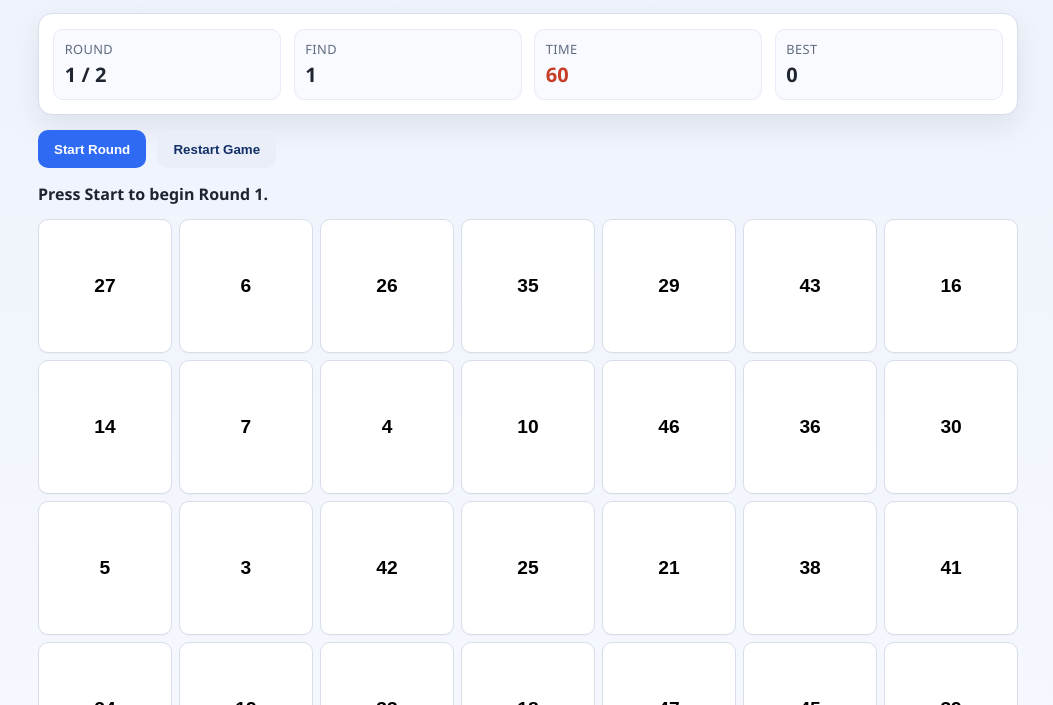
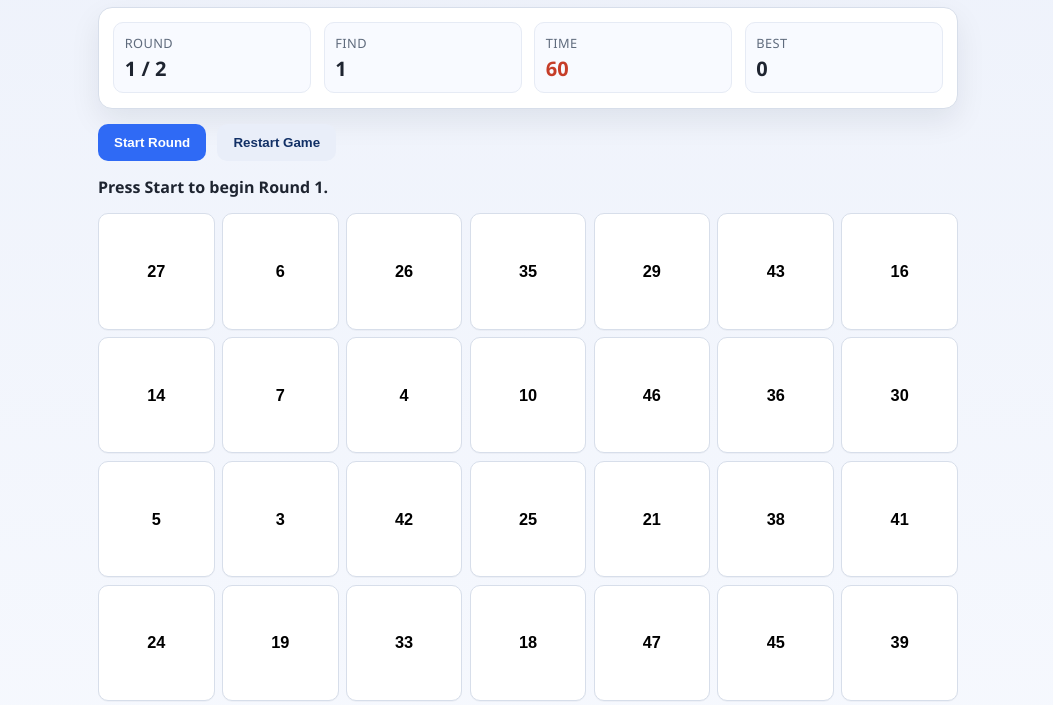
Before and after one commit to StefanWout/number-grid-challenge, a plain HTML site: page index.html in a window 1280 px wide. Shown: the part 94-799 px from the top of the page, without its empty margins (112-1165 px from the left). Drawn offline with Linux system fonts and the light colour scheme.

Commit message:
resized for pc

```diff
--- a/styles.css
+++ b/styles.css
@@ -23,8 +23,8 @@ body {
 }
 
 .app {
-  width: min(980px, 94vw);
-  margin: 1.2rem auto 2rem;
+  width: min(860px, 94vw);
+  margin: 0.8rem auto 1.4rem;
 }
 
 .top-bar h1 {
@@ -133,7 +133,7 @@ body {
 .grid {
   display: grid;
   grid-template-columns: repeat(7, minmax(0, 1fr));
-  gap: 0.45rem;
+  gap: clamp(0.3rem, 0.7vw, 0.45rem);
   user-select: none;
 }
 
@@ -145,9 +145,9 @@ body {
   place-items: center;
   /* Keep grid boxes perfectly square while remaining responsive */
   aspect-ratio: 1 / 1;
-  min-height: clamp(40px, 8.2vw, 76px);
+  min-height: clamp(34px, 6.7vw, 62px);
   font-weight: 700;
-  font-size: clamp(0.95rem, 2.5vw, 1.2rem);
+  font-size: clamp(0.82rem, 1.9vw, 1.02rem);
   box-shadow: 0 1px 0 rgba(4, 14, 40, 0.03);
   transition: transform 120ms ease, background-color 120ms ease, border-color 120ms ease;
   -webkit-tap-highlight-color: transparent;
```
